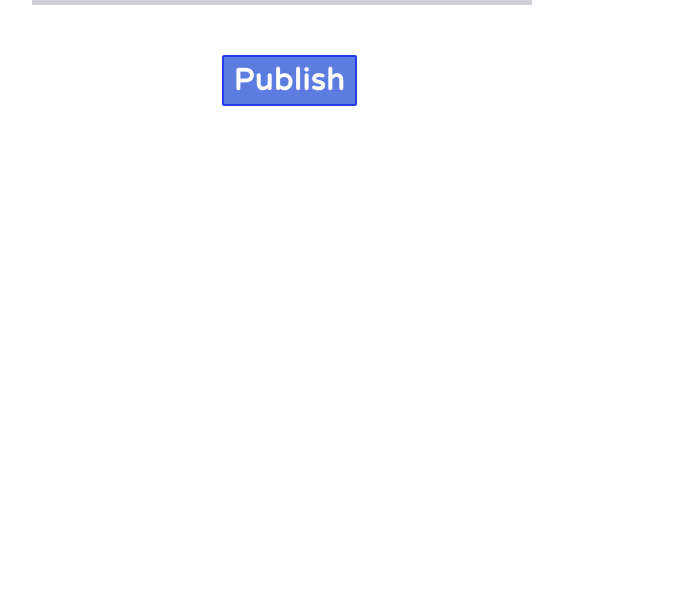
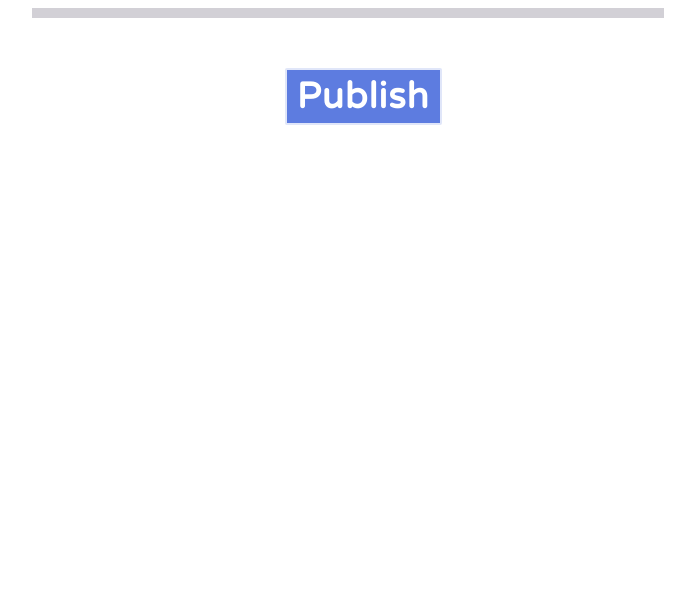
Before and after one commit to hassanseoul123/qls-website-launcher, a plain HTML site: page index.html in a window 1280 px wide. Shown: the part 202-800 px from the top of the page, without its empty margins (292-987 px from the left). Drawn offline with nearby package versions, Linux system fonts and the light colour scheme.

Commit message:
Update index.html

```diff
--- a/index.html
+++ b/index.html
@@ -21,10 +21,11 @@
         h1 {
             text-align: center;
             color: #5d7ce0;
+            font-size: 36px;
         }
 
         .progress-bar-wrapper {
-            max-width: 500px;
+            max-width: 800px;
             background: #d2d0d6;
         }
 
@@ -57,13 +58,13 @@
             outline: none;
             /*to remove bluw glow in chrome*/
             font-size: 24px;
-            margin-left: 30%;
+            margin-left: 40%;
         }
 
         .load-button {
             margin-top: 10px;
             padding: 5px 10px;
-            border: 2px solid #192ff7ce;
+            border: 2px solid #ffffffce;
             border-radius: 2px;
             background: #5d7ce0;
             color: white;
@@ -72,8 +73,8 @@
             font-family: 'Varela Round', sans-serif;
             outline: none;
             /*to remove bluw glow in chrome*/
-            font-size: 30px;
-            margin-left: 30%;
+            font-size: 36px;
+            margin-left: 40%;
         }
     </style>
 
@@ -93,7 +94,7 @@
                     const result = await myloader();
                 }
                 $('#content0').text("Congratulations...! 🎉🎉🎉 Website published. Redirecting...");
-                window.location.href("https://www.qls.qamc.edu.pk")
+                window.location.replace("https://www.qls.qamc.edu.pk")
             })
         });
 
```
